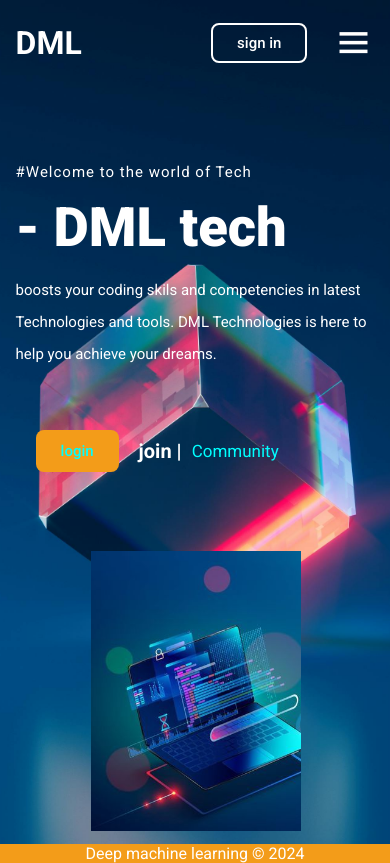
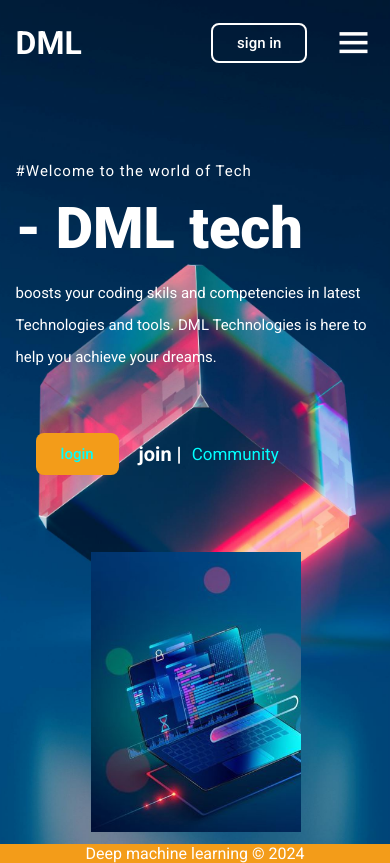
Before and after one commit to Danieljosh-uduma/DML-website, a Django app: page / in a window 390 px wide. Run offline with Django 5.2, Linux system fonts and the light colour scheme.

```diff
--- a/website/static/css/style.css
+++ b/website/static/css/style.css
@@ -315,7 +315,7 @@ section {
 }
 @media(max-width: 440px){
     :root {
-        --big-font: 3.4rem;
+        --big-font: 3.6rem;
     }
     .hero-text h5{
         font-size: 15px;
```
